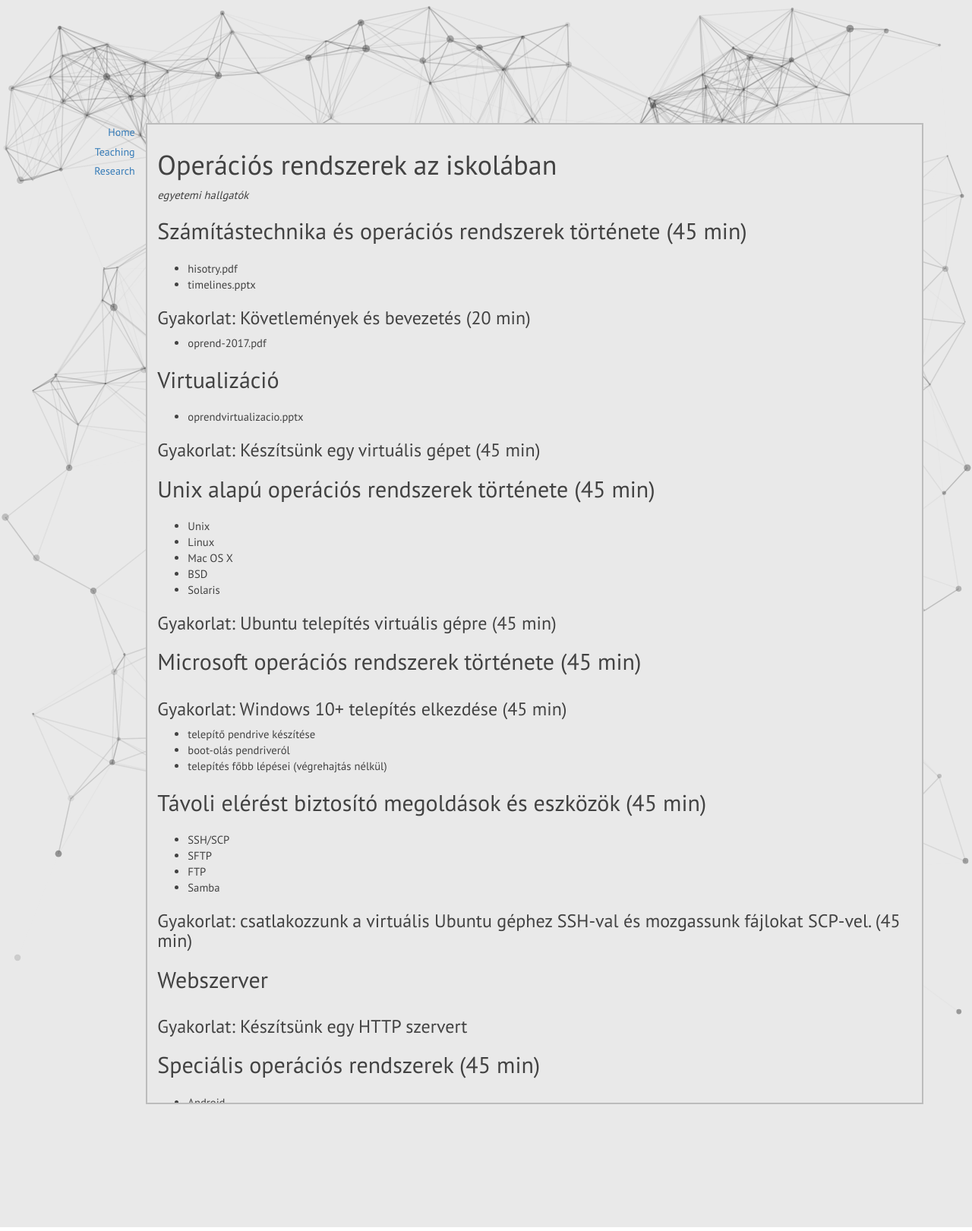
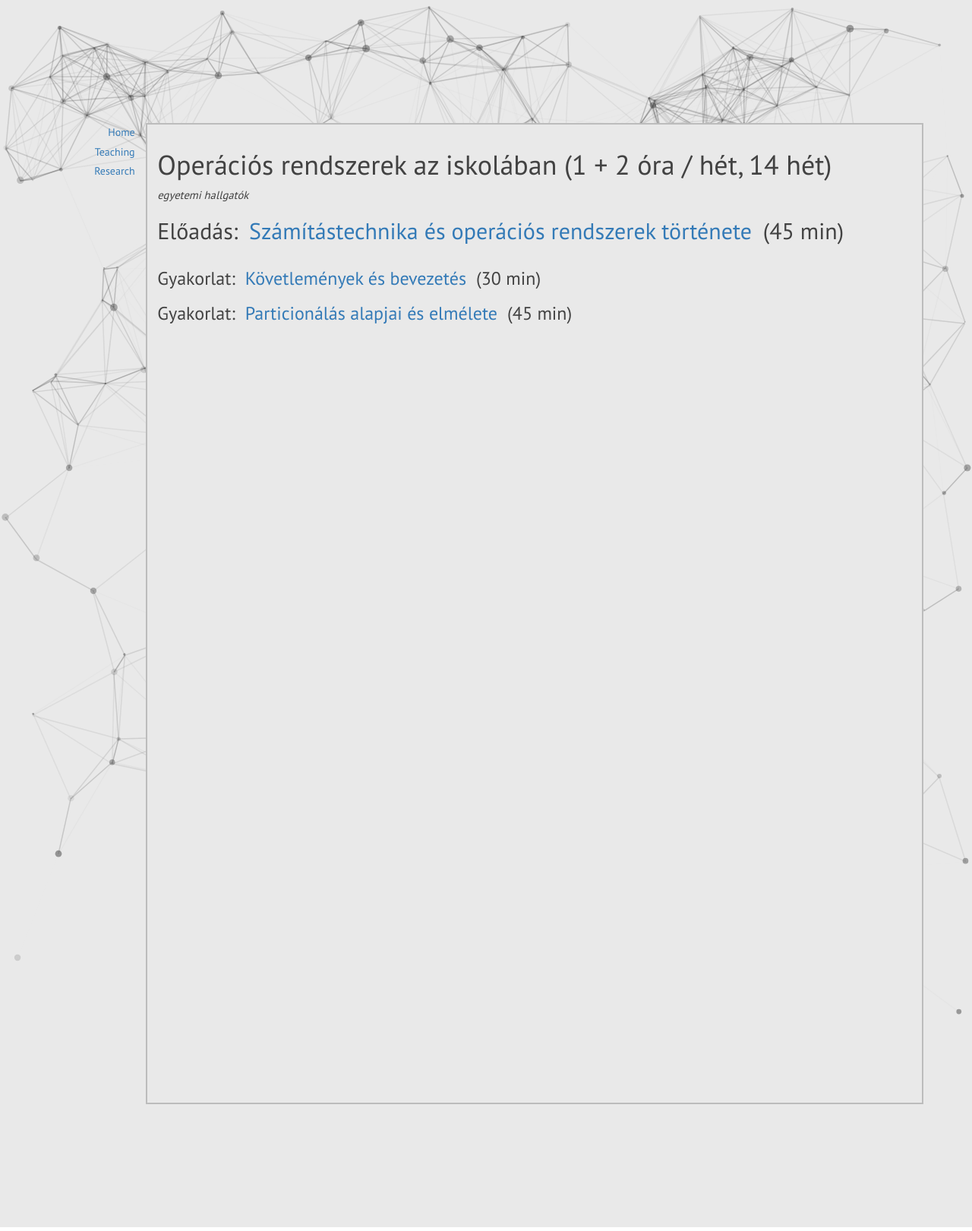
Before and after one commit to geryxyz/geryxyz, a Jekyll site: the page built from content/os-in-school/university.html, in a window 1280 px wide. Shown: the whole page at 76% size. Built offline with Jekyll 4.4.1, drawn with Linux system fonts in a browser that asks for light colours; nearby versions of some CDN libraries; library files that are not in the unit come from our copies.

Commit message:
OIS: structure of first session

```diff
--- a/content/os-in-school/university.html
+++ b/content/os-in-school/university.html
@@ -1,22 +1,20 @@
 ---
 layout: course
 ---
-<h1>Operációs rendszerek az iskolában</h1>
+<h1>Operációs rendszerek az iskolában (1 + 2 óra / hét, 14 hét)</h1>
 <p class="audience">egyetemi hallgatók</p>
 <p class="goal"></p>
 
-<h2>Számítástechnika és operációs rendszerek története (45 min)</h2>
-<p class="overview"></p>
+<h2>Előadás: <a href="history-of-os.html">Számítástechnika és operációs rendszerek története</a> (45 min)</h2>
+<!--<p class="overview"></p>
 <ul>
 	<li>hisotry.pdf</li>
 	<li>timelines.pptx</li>
-</ul>
-<h3>Gyakorlat: Követlemények és bevezetés (20 min)</h3>
-<ul>
-	<li>oprend-2017.pdf</li>
-</ul>
+</ul>-->
+<h3>Gyakorlat: <a href="files/oprend/requirements.pdf">Követlemények és bevezetés</a> (30 min)</h3>
+<h3>Gyakorlat: <a href="partition.html">Particionálás alapjai és elmélete</a> (45 min)</h3>
 
-<h2>Virtualizáció</h2>
+<!--<h2>Virtualizáció</h2>
 <p class="overview"></p>
 <ul>
 	<li>oprendvirtualizacio.pptx</li>
@@ -36,7 +34,7 @@ layout: course
 
 <h2>Microsoft operációs rendszerek története (45 min)</h2>
 <p class="overview"></p>
-<h3>Gyakorlat: Windows 10+ telepítés elkezdése (45 min)</h3>
+<h3>Gyakorlat: Windows 10+ telepítés (45 min)</h3>
 <ul>
 	<li>telepítő pendrive készítése</li>
 	<li>boot-olás pendriveról</li>
@@ -63,4 +61,4 @@ layout: course
 	<li>Arduino</li>
 	<li>NodeMCU</li>
 </ul>
-<h3>Gyakorlat: Konzultáció és Microvezérlők</h3>
+<h3>Gyakorlat: Konzultáció és Microvezérlők</h3>-->
--- a/content/teaching.html
+++ b/content/teaching.html
@@ -12,7 +12,6 @@ layout: page
 
 <h3>Operation systems in school - Operációs rendszerek az iskolában</h3>
 <p>
-<a href="/files/oprend/oprend-2017.pdf">Követlemények</a>
 <a href="/content/os-in-school/university.html">Ütemterv és tananyag</a>
 </p>
 
```
Also changed, not shown: content/os-in-school/partition.html (added, +9 -0 lines), content/os-in-school/history-of-os.html (added), 5 other files.
